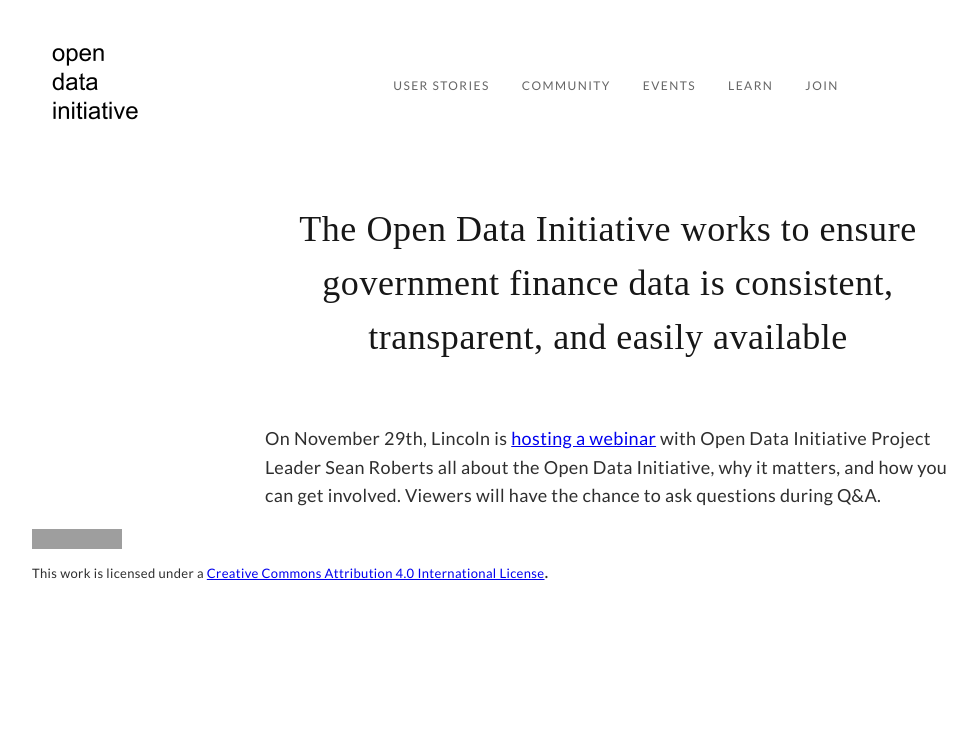
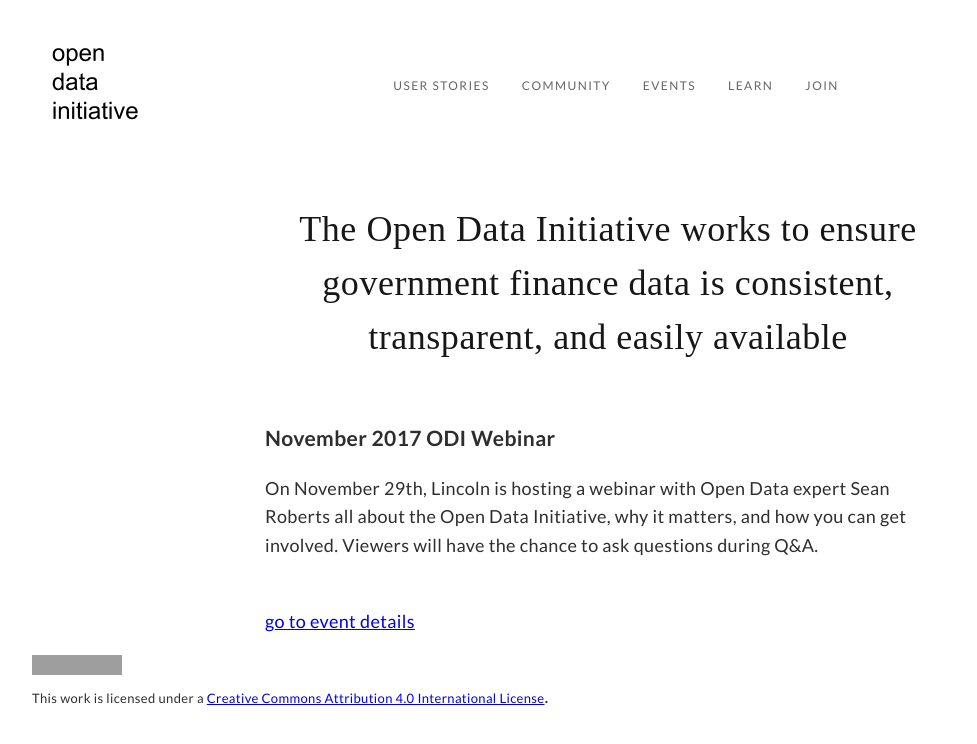
Before and after one commit to opendatainitiative/opendatainitiative.github.io, a Jekyll site: the page built from index.md, in a window 1280 px wide. Shown: the top 744 px of the page, without its empty margins (32-1009 px from the left). Built offline with Jekyll 4.4.1, drawn with Linux system fonts in a browser that asks for light colours; grey boxes are pictures that could not be loaded.

Commit message:
add most recent event to home page

```diff
--- a/index.md
+++ b/index.md
@@ -5,4 +5,9 @@ title: Home
 ---
 
 ## The Open Data Initiative works to ensure government finance data is consistent, transparent, and easily available
-On November 29th, Lincoln is [hosting a webinar](https://joinlincoln.us7.list-manage.com/track/click?u=37b038d35f4e6f93a44f0c907&id=a5ccd37cac&e=bd4756a2b2) with Open Data Initiative Project Leader Sean Roberts all about the Open Data Initiative, why it matters, and how you can get involved. Viewers will have the chance to ask questions during Q&A.
+
+{% for post in site.categories.events %}
+  {{ post.excerpt }}<br>
+  <a href="{{ site.baseurl }}{{ post.url }}">go to event details</a>
+  {% break %}
+{% endfor %}
```
